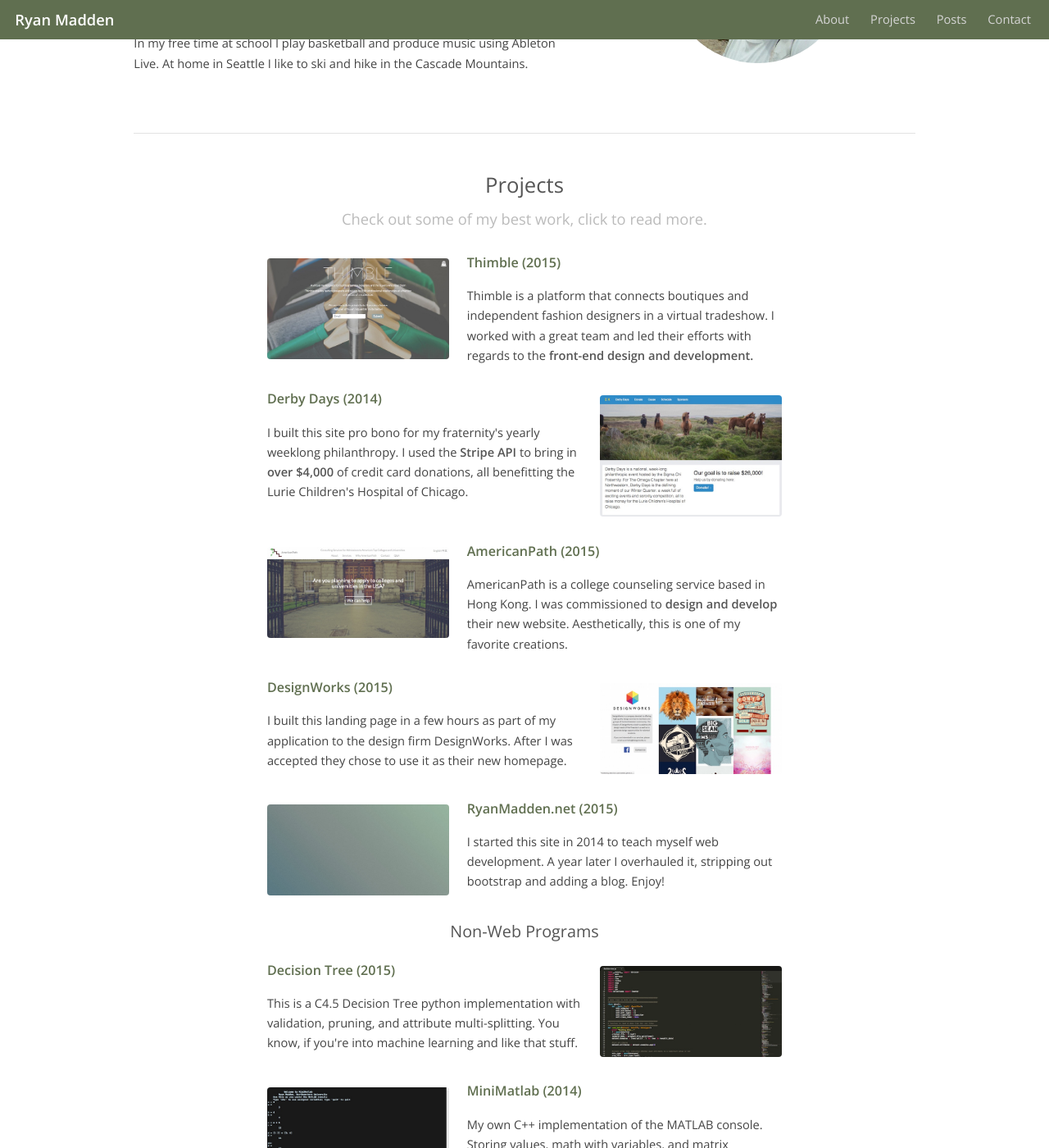
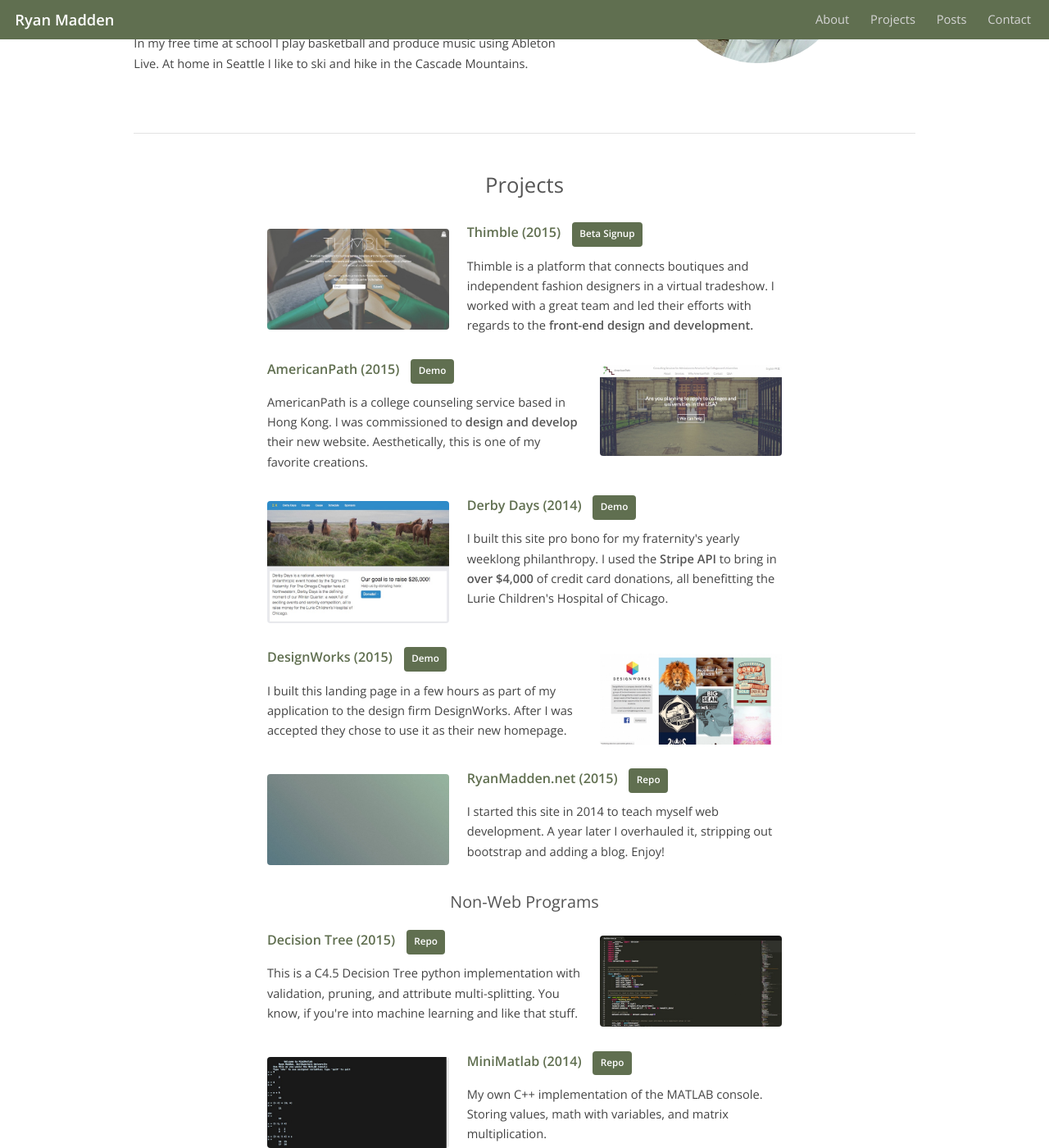
Before and after one commit to ryanmadden/ryanmadden.github.io, a Jekyll site: the page built from index.html, in a window 1280 px wide and 1400 px high, scrolled down 493 px. Shown: the whole window at 82% size. Built offline with Jekyll 4.4.1, drawn with Linux system fonts in a browser that asks for light colours.

Commit message:
Add demo and repo links to homepage

```diff
--- a/index.html
+++ b/index.html
@@ -79,14 +79,14 @@
 		<hr id="projects" class="major"/>
 		<header>
 			<h2 class="align-center">Projects</h2>
-			<p class="align-center">Check out some of my best work, click to read more.</p>
 		</header>
 		<div class="row">
 			<div class="-2u 3u -1u(medium) 4u(medium) not-xsmall not-small">
 				<span class="image fit img-project"><img src="img/thimble.jpg" alt=""></span>
 			</div>
 			<div class="5u$ 6u$(medium) 12u$(small) 12u$(xsmall)">
-				<h4>Thimble (2015)</h4>
+				<h4 class="ib">Thimble (2015)</h4>
+				<a class="button special small" href="http://www.thimbleapp.co">Beta Signup</a>
 				<p>Thimble is a platform that connects boutiques and independent fashion designers in a virtual tradeshow. I worked with a great team and led their efforts with regards to the <strong>front-end design and development.</strong></p>
 			</div>
 			<div class="-1u(small) 10u$(small) 12u$(xsmall) not-medium not-large not-xlarge">
@@ -95,28 +95,31 @@
 		</div>
 		<div class="row">
 			<div class="-2u 5u -1u(medium) 6u(medium) 12u$(small) 12u$(xsmall)">
-				<h4>Derby Days (2014)</h4>
+				<h4 class="ib">AmericanPath (2015)</h4>
+				<a class="button special small" href="http://ryanmadden.net/american-path/">Demo</a>
+				<p>AmericanPath is a college counseling service based in Hong Kong. I was commissioned to <strong>design and develop</strong> their new website. Aesthetically, this is one of my favorite creations.</p>
+			</div>
+			<div class="3u$ 4u$(medium)  -1u(small) 10u$(small) 12u$(xsmall)">
+				<span class="image fit img-project"><img src="img/americanpath.jpg" alt=""></span>
+			</div>
+		</div>
+		<div class="row">
+			<div class="-2u 3u -1u(medium) 4u(medium) not-xsmall not-small">
+				<span class="image fit img-project"><img src="img/derbydays.jpg" alt=""></span>
+			</div>
+			<div class="5u$ 6u$(medium) 12u$(small) 12u$(xsmall)">
+				<h4 class="ib">Derby Days (2014)</h4>
+				<a class="button special small" href="https://derbydays.herokuapp.com/">Demo</a>
 				<p>I built this site pro bono for my fraternity's yearly weeklong philanthropy. I used the <strong>Stripe API</strong> to bring in <strong>over $4,000</strong> of credit card donations, all benefitting the Lurie Children's Hospital of Chicago.</p>
 			</div>
-			<div class="3u$ 4u$(medium)  -1u(small) 10u$(small) 12u$(xsmall)">
+			<div class="-1u(small) 10u$(small) 12u$(xsmall) not-medium not-large not-xlarge">
 				<span class="image fit img-project"><img src="img/derbydays.jpg" alt=""></span>
 			</div>
 		</div>
 		<div class="row">
-			<div class="-2u 3u -1u(medium) 4u(medium) not-xsmall not-small">
-				<span class="image fit img-project"><img src="img/americanpath.jpg" alt=""></span>
-			</div>
-			<div class="5u$ 6u$(medium) 12u$(small) 12u$(xsmall)">
-				<h4>AmericanPath (2015)</h4>
-				<p>AmericanPath is a college counseling service based in Hong Kong. I was commissioned to <strong>design and develop</strong> their new website. Aesthetically, this is one of my favorite creations.</p>
-			</div>
-			<div class="-1u(small) 10u$(small) 12u$(xsmall) not-medium not-large not-xlarge">
-				<span class="image fit img-project"><img src="img/americanpath.jpg" alt=""></span>
-			</div>
-		</div>
-		<div class="row">
 			<div class="-2u 5u -1u(medium) 6u(medium) 12u$(small) 12u$(xsmall)">
-				<h4>DesignWorks (2015)</h4>
+				<h4 class="ib">DesignWorks (2015)</h4>
+				<a class="button special small" href="http://ryanmadden.net/designworks/">Demo</a>
 				<p>I built this landing page in a few hours as part of my application to the design firm DesignWorks. After I was accepted they chose to use it as their new homepage.</p>
 			</div>
 			<div class="3u$ 4u$(medium)  -1u(small) 10u$(small) 12u$(xsmall)">
@@ -128,7 +131,8 @@
 				<span class="image fit img-project"><img src="img/pic01.jpg" alt=""></span>
 			</div>
 			<div class="5u$ 6u$(medium) 12u$(small) 12u$(xsmall)">
-				<h4>RyanMadden.net (2015)</h4>
+				<h4 class="ib">RyanMadden.net (2015)</h4>
+				<a class="button special small" href="https://github.com/ryanmadden/ryanmadden.github.io">Repo</a>
 				<p>I started this site in 2014 to teach myself web development. A year later I overhauled it, stripping out bootstrap and adding a blog. Enjoy!</p>
 			</div>
 			<div class="-1u(small) 10u$(small) 12u$(xsmall) not-medium not-large not-xlarge">
@@ -138,7 +142,8 @@
 		<h3 class="align-center">Non-Web Programs</h3>
 		<div class="row">
 			<div class="-2u 5u -1u(medium) 6u(medium) 12u$(small) 12u$(xsmall)">
-				<h4>Decision Tree (2015)</h4>
+				<h4 class="ib">Decision Tree (2015)</h4>
+				<a class="button special small" href="https://github.com/ryanmadden/decision-tree">Repo</a>
 				<p>This is a C4.5 Decision Tree python implementation with validation, pruning, and attribute multi-splitting. You know, if you're into machine learning and like that stuff.</p>
 			</div>
 			<div class="3u$ 4u$(medium)  -1u(small) 10u$(small) 12u$(xsmall)">
@@ -150,7 +155,8 @@
 				<span class="image fit img-project"><img src="img/matlab.jpg" alt=""></span>
 			</div>
 			<div class="5u$ 6u$(medium) 12u$(small) 12u$(xsmall)">
-				<h4>MiniMatlab (2014)</h4>
+				<h4 class="ib">MiniMatlab (2014)</h4>
+				<a class="button special small" href="https://github.com/ryanmadden/MiniMatlab">Repo</a>
 				<p>My own C++ implementation of the MATLAB console. Storing values, math with variables, and matrix multiplication.</p>
 			</div>
 			<div class="-1u(small) 10u$(small) 12u$(xsmall) not-medium not-large not-xlarge">
--- a/sass/base/_typography.scss
+++ b/sass/base/_typography.scss
@@ -61,6 +61,11 @@
 		font-weight: _font(weight-bold);
 		line-height: 1em;
 		margin: 0 0 (_size(element-margin) * 0.5) 0;
+
+		&.ib {
+			display: inline-block;
+			margin-right: 10px;
+		}
 
 		a {
 			color: inherit;
--- a/sass/components/_button.scss
+++ b/sass/components/_button.scss
@@ -20,12 +20,16 @@
 		cursor: pointer;
 		display: inline-block;
 		font-weight: _font(weight-bold);
-		height: 2.85em;
-		line-height: 2.95em;
-		padding: 0 1.5em;
+		height: 2.55em;
+		line-height: 2.35em;
+		padding: 0 0.8em;
 		text-align: center;
 		text-decoration: none;
 		white-space: nowrap;
+
+		a {
+			color: white;
+		}
 
 		&:hover {
 			background-color: lighten(_palette(accent2, bg), 5);
@@ -98,8 +102,4 @@
 			cursor: default;
 			opacity: 0.25;
 		}
-
-		@include breakpoint(xsmall) {
-			padding: 0;
-		}
 	}
```
